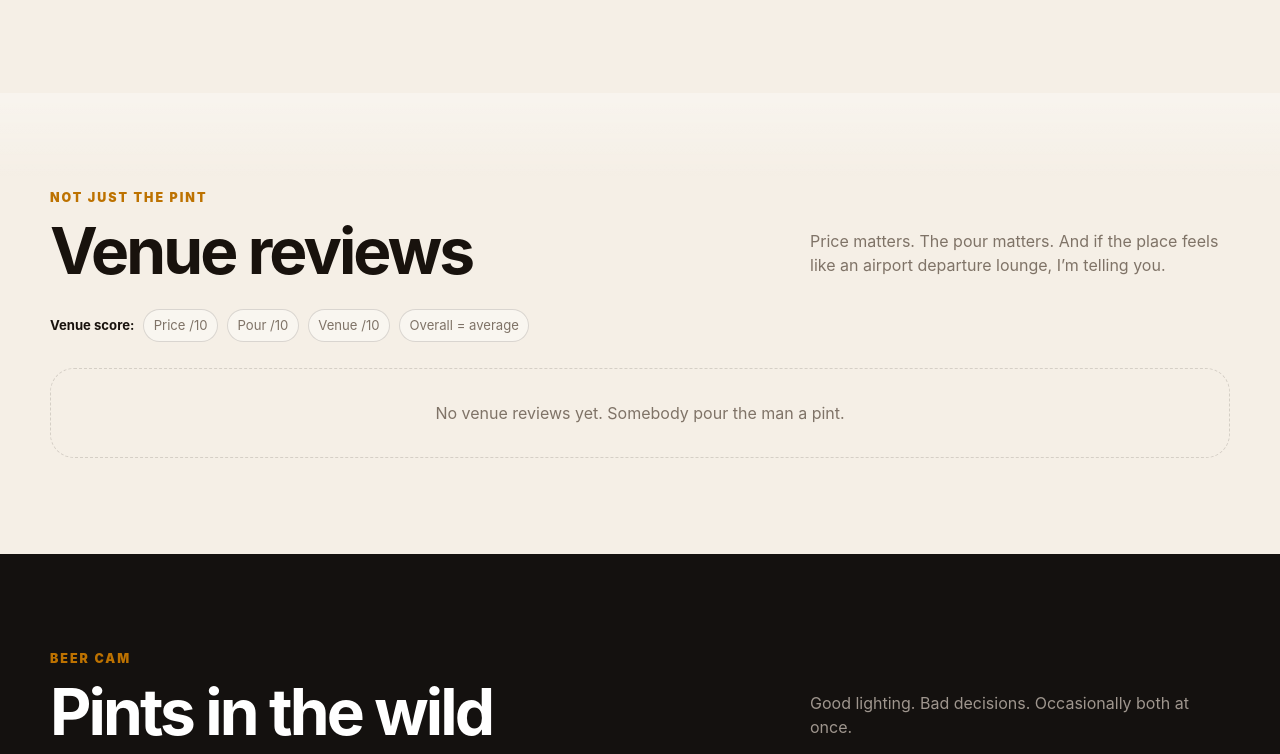
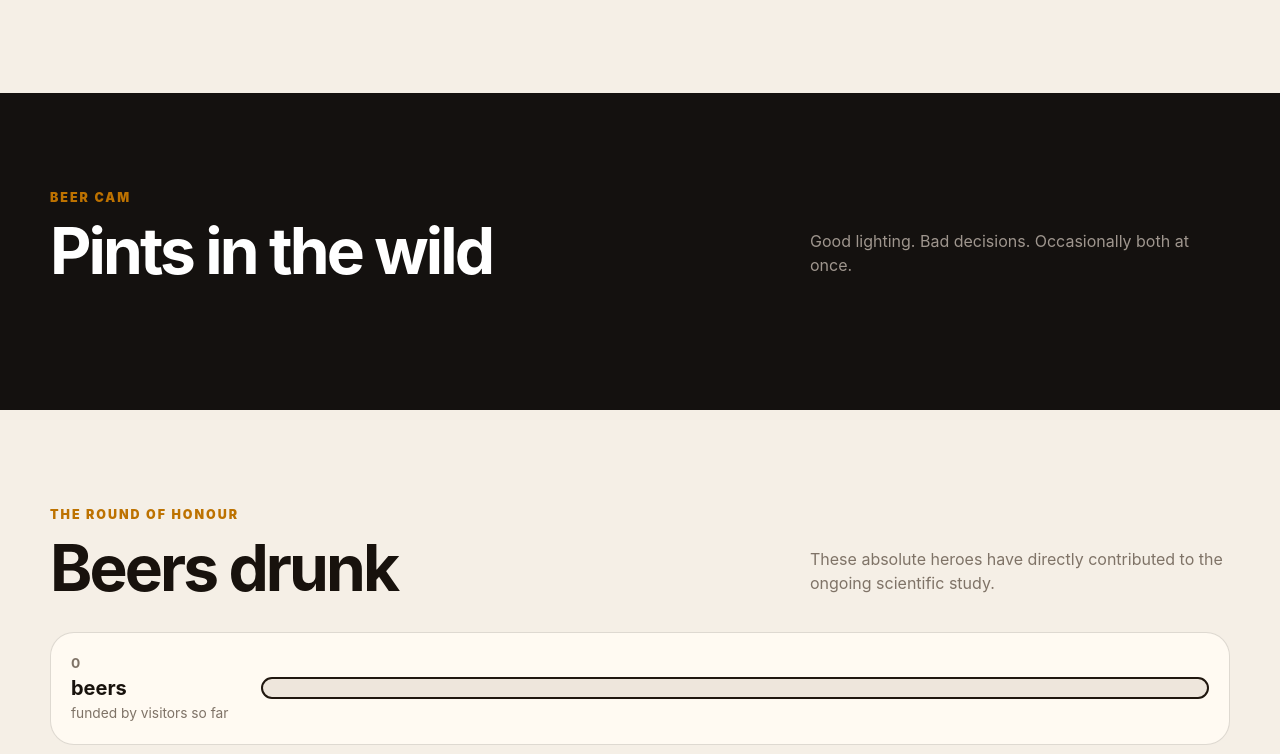
Before and after one commit to KirkJL/Kirkdrinks.beer, a plain HTML site: page index.html in a window 1280 px wide. Shown: the part 1546-2300 px from the top of the page. Drawn offline with Linux system fonts and the light colour scheme.

Commit message:
Update index.html

```diff
--- a/index.html
+++ b/index.html
@@ -32,7 +32,6 @@
 
       <nav id="site-nav" class="site-nav" aria-label="Main navigation">
         <a href="#reviews">Reviews</a>
-        <a href="#venues">Venues</a>
         <a href="#gallery">Beer Cam</a>
         <a href="#supporters">Beers Drunk</a>
         <a class="nav-cta" href="#buy">Buy me a beer</a>
@@ -49,7 +48,7 @@
           <h1>I drink the beer.<br><span>You get the verdict.</span></h1>
           <p class="hero-copy">
             No tasting-room waffle. No pretending I can detect “notes of damp cedar”.
-            Just good beer, bad beer, pub finds, honest venue scores and the occasional pint that ruins tomorrow.
+            Just good beer, bad beer, pub finds, what I paid, where I drank it and the occasional pint that ruins tomorrow.
           </p>
 
           <div class="hero-actions">
@@ -92,32 +91,6 @@
         </div>
 
         <div id="reviews-grid" class="reviews-grid" aria-live="polite"></div>
-      </div>
-    </section>
-
-
-    <section id="venues" class="section venue-section">
-      <div class="container">
-        <div class="section-heading">
-          <div>
-            <p class="eyebrow">Not just the pint</p>
-            <h2>Venue reviews</h2>
-          </div>
-          <p>
-            Price matters. The pour matters. And if the place feels like an airport departure lounge,
-            I’m telling you.
-          </p>
-        </div>
-
-        <div class="venue-scale-note">
-          <strong>Venue score:</strong>
-          <span>Price /10</span>
-          <span>Pour /10</span>
-          <span>Venue /10</span>
-          <span>Overall = average</span>
-        </div>
-
-        <div id="venues-grid" class="venues-grid" aria-live="polite"></div>
       </div>
     </section>
 
```
